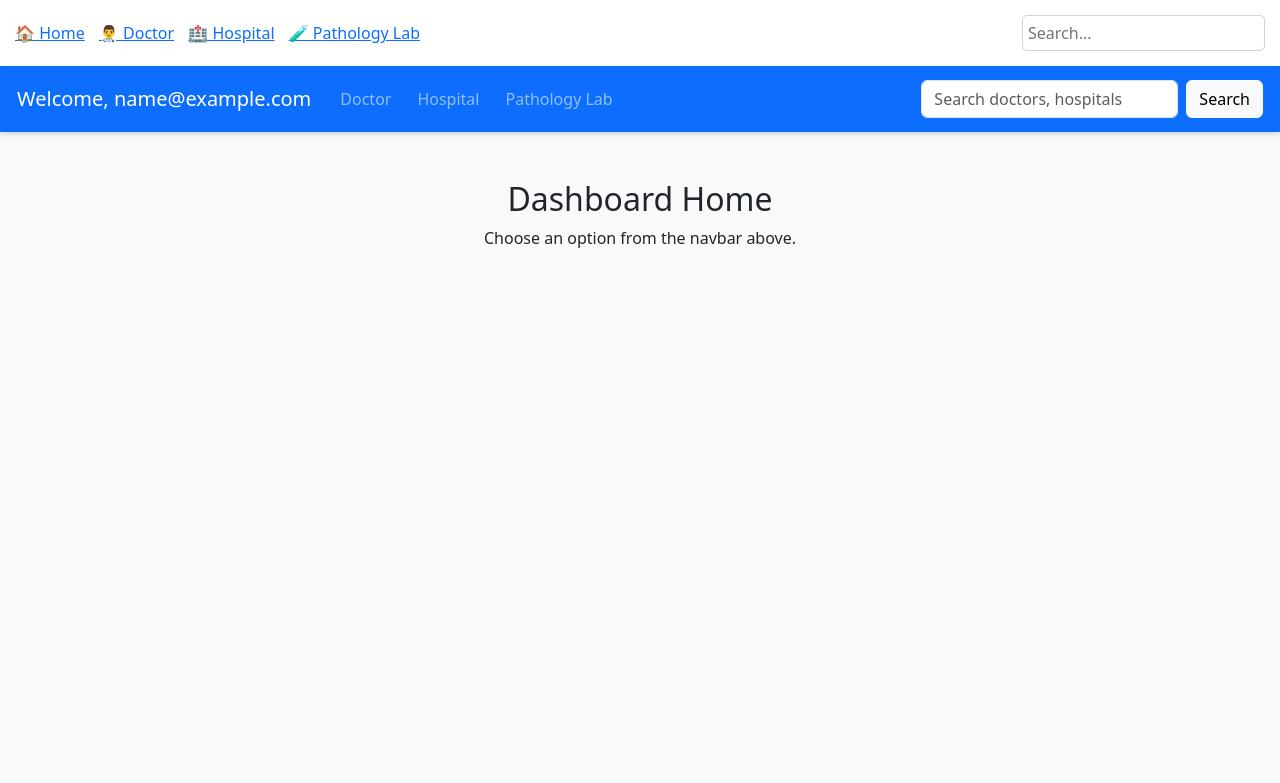
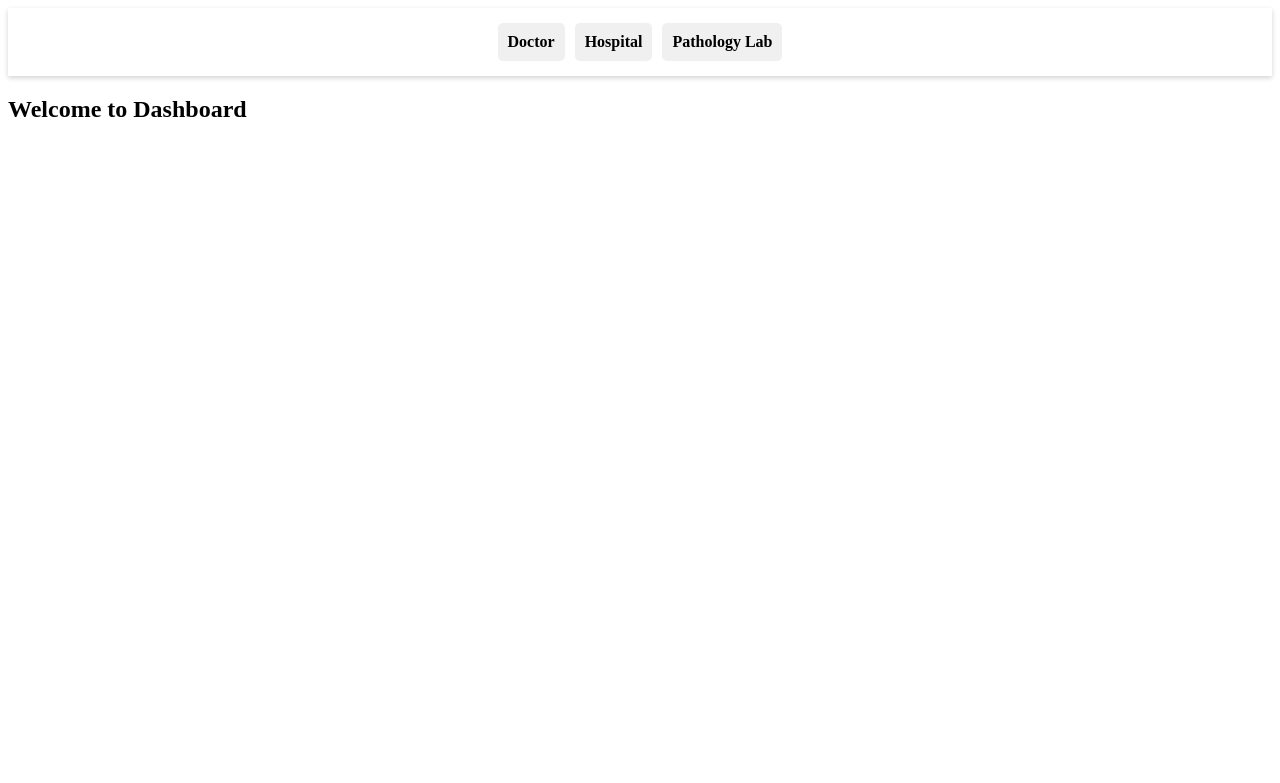
Before and after one commit to biharichin/flask-login-app, a Flask app: page /dashboard in a window 1280 px wide. Shown: the top 783 px of the page. Run offline with Flask 3, Linux system fonts and the light colour scheme; the visitor is signed in with stand-in values (Sample User, id 1).

Commit message:
previous one

```diff
--- a/templates/dashboard.html
+++ b/templates/dashboard.html
@@ -1,44 +1,54 @@
-{% include "navbar.html" %}
 <!DOCTYPE html>
-<!-- templates/dashboard.html -->
 <html>
 <head>
-    <title>User Dashboard</title>
-    <link href="https://cdn.jsdelivr.net/npm/bootstrap@5.3.3/dist/css/bootstrap.min.css" rel="stylesheet">
+    <title>Dashboard</title>
+    <style>
+      /* Make navbar white and responsive */
+      .navbar {
+          background-color: white;
+          display: flex;
+          flex-wrap: wrap;
+          justify-content: center;
+          padding: 10px;
+          box-shadow: 0 2px 5px lightgray;
+      }
+
+      .navbar a {
+          text-decoration: none;
+          color: black;
+          padding: 10px;
+          margin: 5px;
+          border-radius: 5px;
+          font-weight: bold;
+          background-color: #f0f0f0;
+      }
+
+      .navbar a:hover {
+          background-color: #ddd;
+      }
+
+      @media (max-width: 600px) {
+          .navbar {
+              flex-direction: column;
+              align-items: stretch;
+          }
+
+          .navbar a {
+              width: 100%;
+              text-align: center;
+          }
+      }
+    </style>
 </head>
-<body class="bg-light">
+<body>
 
-    <!-- Navbar -->
-    <nav class="navbar navbar-expand-lg navbar-dark bg-primary">
-    <div class="container-fluid">
-        <a class="navbar-brand" href="#">Welcome, {{ email }}</a>
+<div class="navbar">
+  <a href="/doctor">Doctor</a>
+  <a href="/hospital">Hospital</a>
+  <a href="/pathology">Pathology Lab</a>
+</div>
 
-        <div class="collapse navbar-collapse">
-            <ul class="navbar-nav me-auto mb-2 mb-lg-0">
-                <li class="nav-item"><a class="nav-link" href="/doctor">Doctor</a></li>
-                <li class="nav-item"><a class="nav-link" href="/hospital">Hospital</a></li>
-                <li class="nav-item"><a class="nav-link" href="/pathology">Pathology Lab</a></li>
-            </ul>
-
-            <!-- ✅ Search Form (white like Apple style) -->
-            <form class="d-flex" role="search" action="/search" method="get">
-                <input class="form-control me-2" type="search" name="query" placeholder="Search doctors, hospitals" aria-label="Search">
-                <button class="btn btn-light" type="submit">Search</button>
-            </form>
-        </div>
-    </div>
-</nav>
-
-    <!-- Navbar End -->
-    <!-- Body -->
-    <div class="container mt-5">
-        <div class="text-center">
-            <h2>Dashboard Home</h2>
-            <p>Choose an option from the navbar above.</p>
-        </div>
-    </div>
+<h2>Welcome to Dashboard</h2>
 
 </body>
 </html>
-<!-- This is the user dashboard page that displays a welcome message and options for the user. -->
-<!-- The navbar includes links for Doctor, Hospital, and Pathology Lab. -->
--- a/templates/doctor.html
+++ b/templates/doctor.html
@@ -1,6 +1,5 @@
 
 <!DOCTYPE html>
-{% include "navbar.html" %}
 <!-- templates/doctor.html -->
 <html>
 <head>
--- a/templates/home.html
+++ b/templates/home.html
@@ -1,5 +1,4 @@
 <!DOCTYPE html>
-{% include "navbar.html" %}
 <!-- templates/home.html -->
 <html>
 <head>
--- a/templates/hospital.html
+++ b/templates/hospital.html
@@ -1,6 +1,5 @@
 
 <!DOCTYPE html>
-{% include "navbar.html" %}
 <!-- templates/hospital.html -->
 <html>
 <head>
--- a/templates/navbar.html
+++ /dev/null
@@ -1,42 +0,0 @@
-<!-- templates/navbar.html -->
-<style>
-nav {
-  background-color: white;
-  display: flex;
-  flex-wrap: wrap;
-  justify-content: space-between;
-  align-items: center;
-  padding: 10px;
-  box-shadow: 0 2px 5px lightgray;
-}
-
-nav a, nav form {
-  margin: 5px;
-}
-
-nav input[type="text"] {
-  padding: 5px;
-  border-radius: 5px;
-  border: 1px solid lightgray;
-}
-
-@media (max-width: 600px) {
-  nav {
-    flex-direction: column;
-    align-items: flex-start;
-  }
-}
-</style>
-
-<nav>
-  <div>
-    <a href="/">🏠 Home</a>
-    <a href="/doctor">👨‍⚕️ Doctor</a>
-    <a href="/hospital">🏥 Hospital</a>
-    <a href="/pathology">🧪 Pathology Lab</a>
-  </div>
-
-  <form action="/search" method="GET">
-    <input type="text" name="query" placeholder="Search...">
-  </form>
-</nav>
--- a/templates/pathology.html
+++ b/templates/pathology.html
@@ -1,5 +1,4 @@
 <!DOCTYPE html>
-{% include "navbar.html" %}
 <!-- templates/pathology.html -->
 <html>
 <head>
--- a/templates/search.html
+++ b/templates/search.html
@@ -1,6 +1,5 @@
 
 <!DOCTYPE html>
-{% include "navbar.html" %}
 <!-- templates/search.html -->
 <html>
 <head>
```
